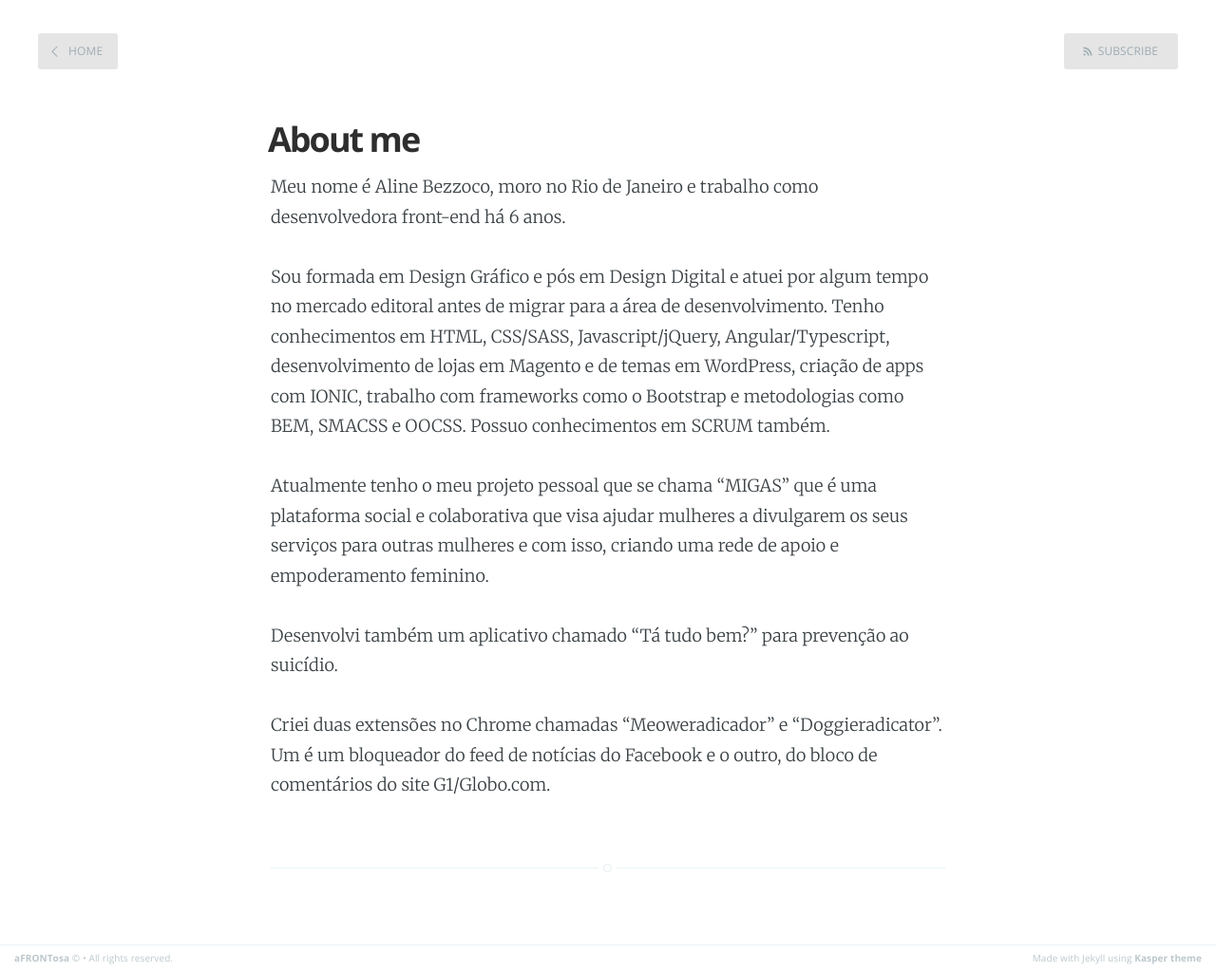
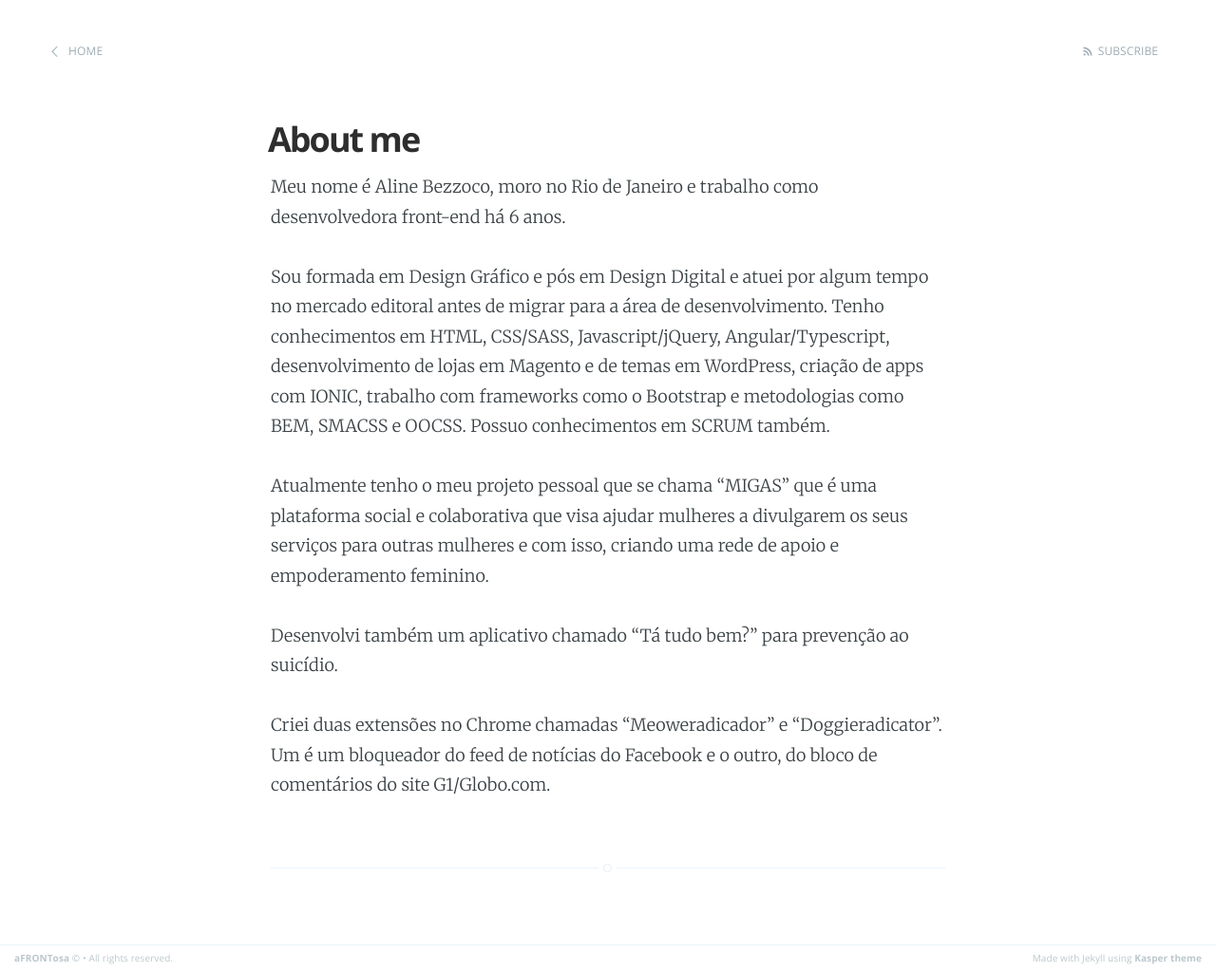
Before and after one commit to alinebezzoco/bezzocoaline.github.io, a Jekyll site: the page built from about.md, in a window 1280 px wide. Shown: the whole page at 95% size. Built offline with Jekyll 4.4.1, drawn with Linux system fonts in a browser that asks for light colours; comment, search, counter and statistics services are not loaded.

Commit message:
change about button

```diff
--- a/assets/css/screen.css
+++ b/assets/css/screen.css
@@ -582,7 +582,6 @@ margin on the iframe, cause it breaks stuff. */
     text-transform: uppercase;
     line-height: 35px;
     border-radius: 3px;
-    background: rgba(0,0,0,0.1);
     transition: all ease 0.3s;
 }
 .back-button:before {
@@ -609,7 +608,6 @@ margin on the iframe, cause it breaks stuff. */
     line-height: 35px;
     white-space: nowrap;
     border-radius: 3px;
-    background: rgba(0,0,0,0.1);
     transition: all ease 0.3s;
 }
 .subscribe-button:before {
```
